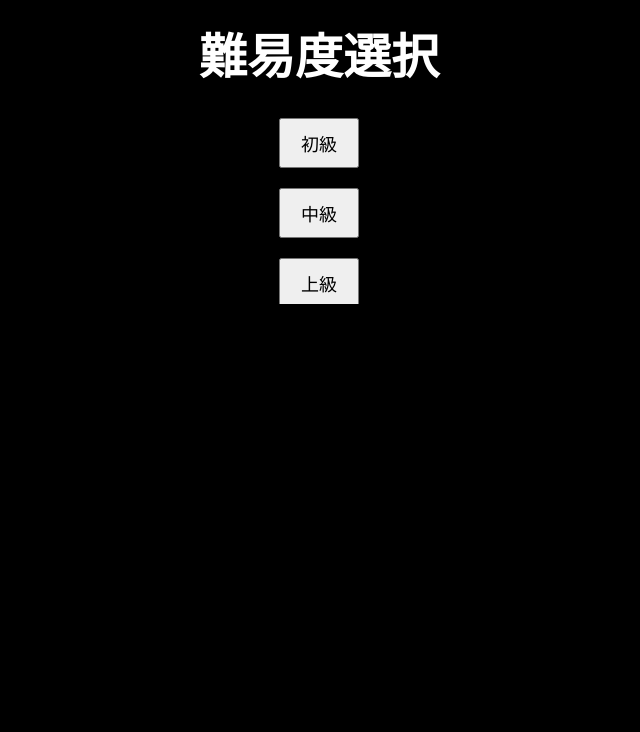
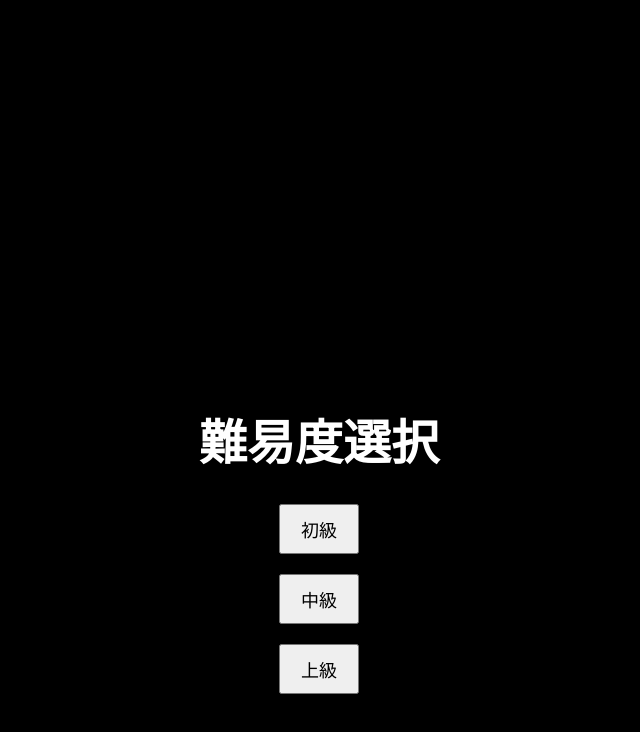
Before and after one commit to shimoda0672/test, a plain HTML site: page index.html in a window 1280 px wide. Shown: the whole page, without its empty margins (321-961 px from the left). Drawn offline with Linux system fonts and the light colour scheme.

Commit message:
Update index.html

```diff
--- a/index.html
+++ b/index.html
@@ -11,7 +11,7 @@
       margin: 0;
       padding: 0;
       width: 100vw;      /* ← ビューポート幅に合わせる */
-      height: 304px;     /* ← ビューポート高さに合わせる */
+      height: 84vw;     /* ← ビューポート高さに合わせる */
       overflow: hidden;  /* ← スクロール禁止 */
       background-color: #000;
       position: relative;
@@ -23,7 +23,7 @@
       top: 0 !important;       /* ← 位置を画面左上に固定 */
       left: 0 !important;      /* ← 位置を画面左上に固定 */
       width: 100vw !important; /* ← 幅を画面いっぱいに */
-      height: 304px !important;/* ← 高さを画面いっぱいに */
+      height: 84vw !important;/* ← 高さを画面いっぱいに */
       transform: none !important;
     }
 
```
